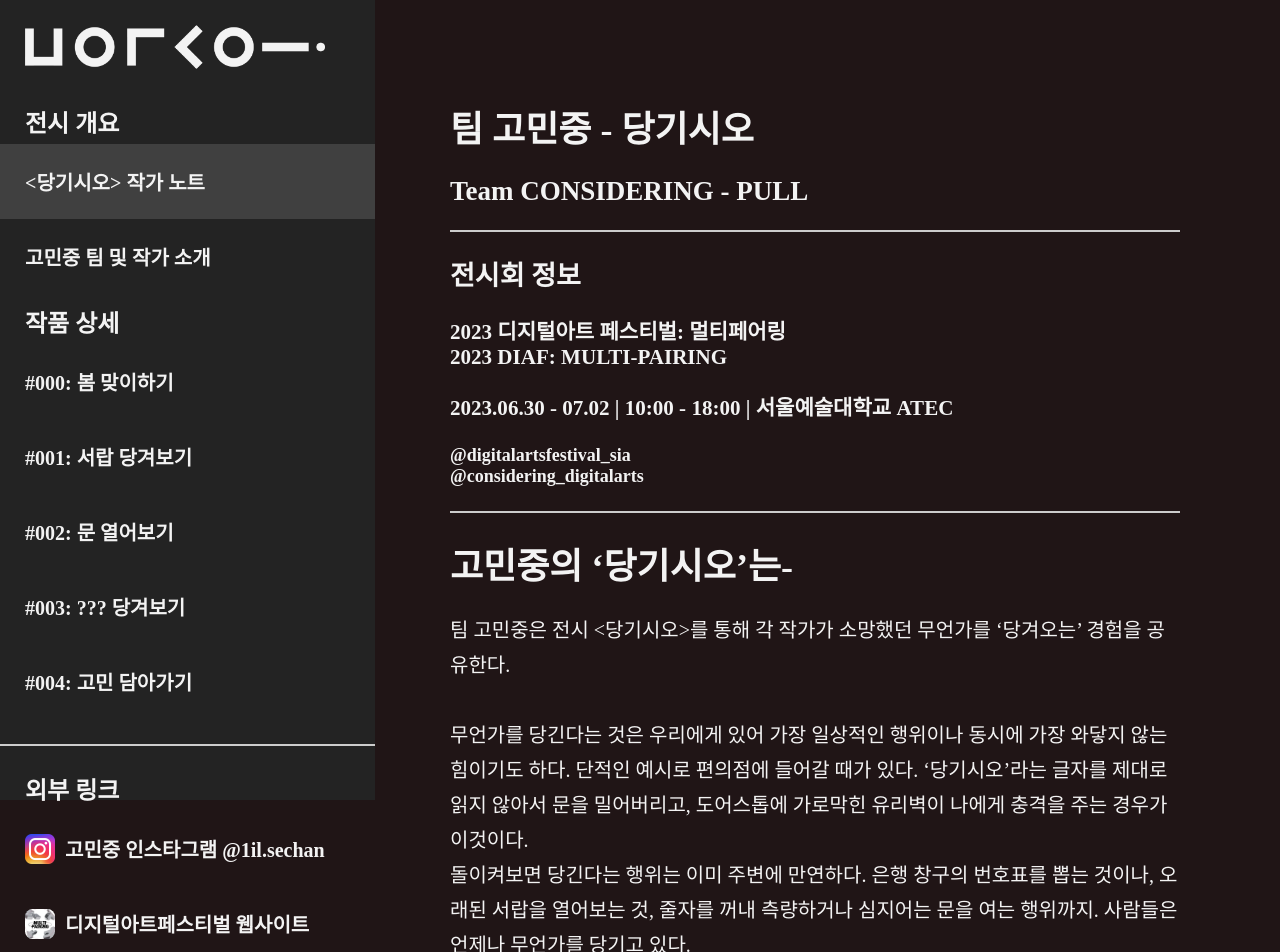
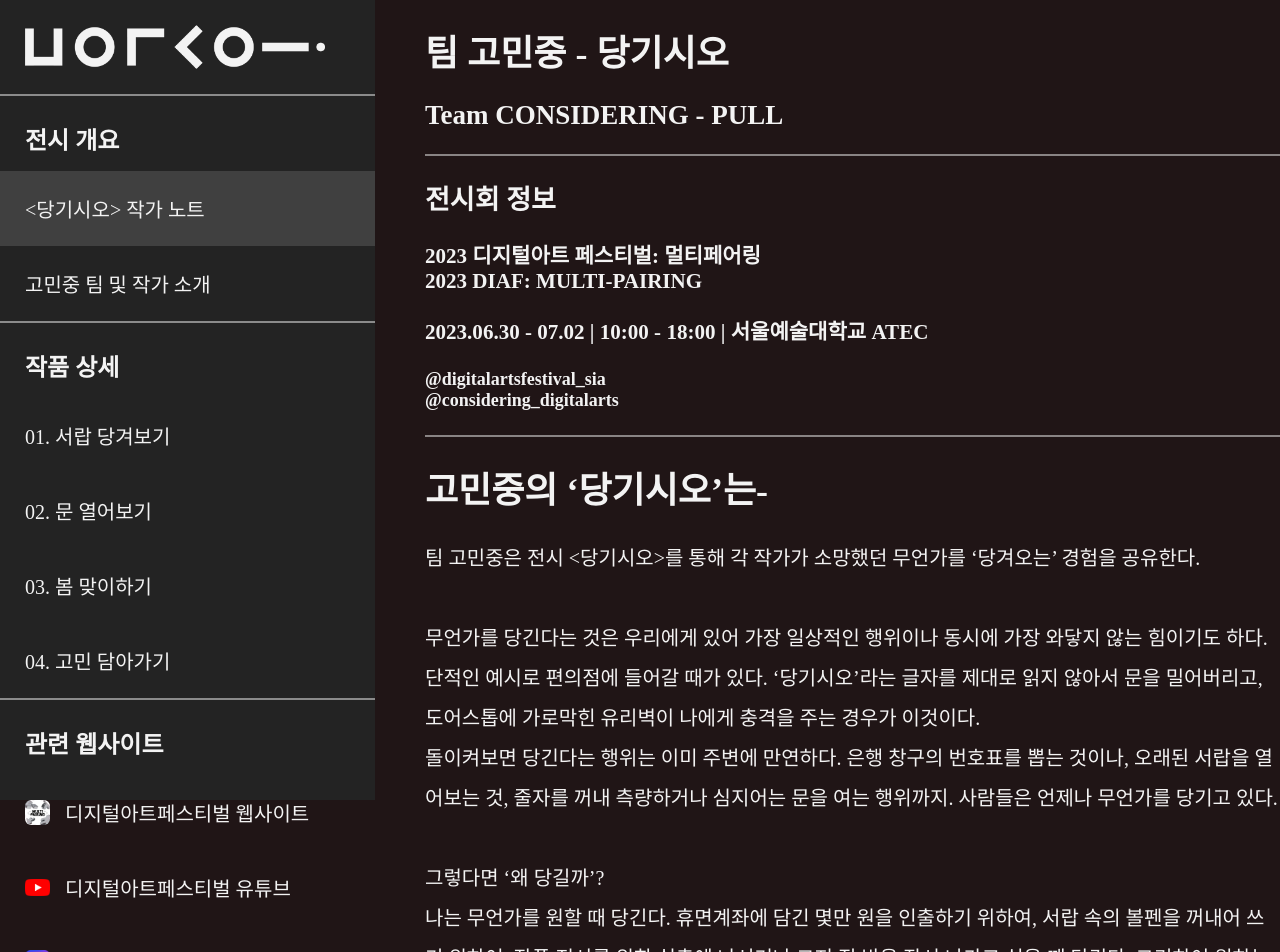
Before and after one commit to ktk-ring/pull-2023diaf, a React (Create React App) app: page / in a window 1280 px wide. Shown: the top 952 px of the page. Built offline with nearby package versions, Linux system fonts and the light colour scheme; a web font is replaced by a local one.

Commit message:
Update Works' Detail pages

```diff
--- a/package.json
+++ b/package.json
@@ -12,6 +12,7 @@
     "react-dom": "^18.2.0",
     "react-router-dom": "^6.12.0",
     "react-scripts": "5.0.1",
+    "react-youtube": "^10.1.0",
     "web-vitals": "^2.1.4"
   },
   "scripts": {
--- a/public/index.html
+++ b/public/index.html
@@ -14,7 +14,7 @@
     <title>고민중 당기시오 아카이빙</title>
   </head>
   <body>
-    <noscript>You need to enable JavaScript to run this app.</noscript>
+    <noscript>You need to enable JavaScript.</noscript>
     <div id="root"></div>
   </body>
 </html>
--- a/src/App.jsx
+++ b/src/App.jsx
@@ -3,17 +3,16 @@ import { Routes, Route, Link } from 'react-router-dom';
 
 import MainPage from './components/Statement';
 import Artist from './components/Artist';
-import Artwork000 from './components/Artworks/Artwork000';
-import Artwork001 from './components/Artworks/Artwork001';
-import Artwork002 from './components/Artworks/Artwork002';
-import Artwork003 from './components/Artworks/Artwork003';
-import Artwork004 from './components/Artworks/Artwork004';
+import Artwork000 from './components/Artworks/000.Spring';
+import Artwork001 from './components/Artworks/001.Drawer';
+import Artwork002 from './components/Artworks/002.Door';
+import Artwork004 from './components/Artworks/004.USB';
 
 import Buttons from './components/Buttons';
 
 const App = () => {
 
-  const [isWideScreen, setIsWideScreen] = useState(window.innerWidth >= 1200);
+  const [isWideScreen, setIsWideScreen] = useState(window.innerWidth > 1200);
   const [isNarrowScreen, setIsNarrowScreen] = useState(window.innerWidth < 768);
 
   const [activeButton, setActiveButton] = useState('main');
@@ -28,7 +27,7 @@ const App = () => {
   // 가변폭
   useEffect(() => {
     const handleResize = () => {
-      setIsWideScreen(window.innerWidth >= 1200);
+      setIsWideScreen(window.innerWidth > 1200);
       setIsNarrowScreen(window.innerWidth < 768);
       if (window.innerWidth > 768) {
         setIsExpanded(false);
@@ -85,11 +84,18 @@ const App = () => {
           <Routes>
             <Route path="/" element={<MainPage />} />
             <Route path="/artist" element={<Artist />} />
-            <Route path="/000" element={<Artwork000 />} />
-            <Route path="/001" element={<Artwork001 />} />
-            <Route path="/002" element={<Artwork002 />} />
-            <Route path="/003" element={<Artwork003 />} />
-            <Route path="/004" element={<Artwork004 />} />
+            <Route path="/000" element={<Artwork000
+              isWideScreen={isWideScreen}
+              isNarrowScreen={isNarrowScreen} />} />
+            <Route path="/001" element={<Artwork001
+              isWideScreen={isWideScreen}
+              isNarrowScreen={isNarrowScreen} />} />
+            <Route path="/002" element={<Artwork002
+              isWideScreen={isWideScreen}
+              isNarrowScreen={isNarrowScreen} />} />
+            <Route path="/004" element={<Artwork004
+              isWideScreen={isWideScreen}
+              isNarrowScreen={isNarrowScreen} />} />
           </Routes>
         </div>
       </div>
--- /dev/null
+++ b/src/components/Artworks/000.Spring.jsx
@@ -0,0 +1,115 @@
+import React, { useRef, useEffect, useState } from 'react';
+import YouTube from 'react-youtube';
+
+import Banner from '../../img/이은정의흔적.png';
+
+const Artwork000 = ({ isWideScreen, isNarrowScreen }) => {
+  const bannerRef = useRef(null);
+  const [bannerWidth, setBannerWidth] = useState((isWideScreen ? window.innerWidth - 375 : window.innerWidth));
+  const [bannerHeight, setBannerHeight] = useState(0);
+
+  useEffect(() => {
+    const image = new Image();
+    image.src = Banner;
+
+    image.onload = () => {
+      const width = image.width;
+      const height = image.height;
+      const calculatedWidth = (isWideScreen ? window.innerWidth - 375 : window.innerWidth); // 가로 크기 계산
+
+      setBannerWidth(calculatedWidth);
+      setBannerHeight((calculatedWidth / width) * height); // 이미지 비율에 맞게 높이 계산
+    };
+
+    const handleResize = () => {
+      const calculatedWidth = (isWideScreen ? window.innerWidth - 375 : window.innerWidth); // 가로 크기 계산
+
+      setBannerWidth(calculatedWidth);
+      setBannerHeight((calculatedWidth / image.width) * image.height); // 이미지 비율에 맞게 높이 계산
+    };
+
+    window.addEventListener('resize', handleResize);
+
+    return () => {
+      window.removeEventListener('resize', handleResize);
+    };
+  }, [isWideScreen]);
+
+  return (
+    <div title="03. 봄 맞이하기" description="봄 맞이하기에 관한 설명">
+      <div
+        className="banner"
+        ref={bannerRef}
+        style={{
+          backgroundImage: `linear-gradient(transparent, rgba(0, 0, 0, 1)), url(${Banner})`,
+          width: `${bannerWidth}px`,
+          height: `${bannerHeight}px`,
+          maxHeight: '1000px',
+          backgroundSize: `${bannerWidth}px ${bannerHeight}px`, // 배경 이미지 크기 조절
+          backgroundPosition: `${isWideScreen ? '375px' : 0} ${isWideScreen ? 0 : '75px'}`,
+          backgroundRepeat: 'no-repeat',
+          position: 'relative'
+        }}
+      >
+        <div style={{
+          position: 'absolute',
+          left: '0',
+          bottom: '0',
+          marginLeft: '50px',
+          backgroundColor: `transparent`,
+          textShadow: '0 0 15px rgba(0, 0, 0, 0.75)'
+        }}>
+          <h1>03. 봄 맞이하기</h1>
+          <p>밧줄을 당겨서 봄을 맞이하는 작품.</p></div>
+      </div>
+
+      <div className="main-content">
+        <h2>작품 작가노트</h2>
+
+        <p>
+          <YouTube
+            style={{
+              margin: '25px 0',
+            }}
+            videoId='iN9z5sfR6EI'
+            title='내 낡은 서랍 속의 바다'
+            opts={{
+              width: "360",
+              height: "360",
+              playerVars: {
+                autoplay: 0,
+                loop: 1,
+                rel: 0,
+                modestbranding: 1,
+              }
+            }}
+          />
+          어릴 적의 나에게 가장 큰 영감이 되던 것은 거실 책상 위 스피커에서 흘러나오던 어머니의 블로그 배경음악이었다. <br />
+          패닉의 1998년작 &lt;내 낡은 서랍 속의 바다&gt;를 좋아하셨다. <br />
+          이제 막 산수를 배우는 나이부터 이 노래의 가사를 외워 부르곤 했다. <br />
+          <br />
+          <strong>&lt;서랍 당겨보기&gt;</strong>는 패닉의 노랫말에서 영감을 받은 작업물이다. <br />
+          <br />
+          어린 시절부터 간직한 당신의 낡은 서랍 속에는 순수했던 자신만의 바다가 있을 것이다. <br />
+          그 때에는 참 꿈이 많았고, 내일을 걱정하지 않았다. <br />
+          <br />
+          서랍 속에 무엇이 있을지는 모르겠다. <br />
+          나의 책상을 당기면 오래된 지우개와 공책 몇 권, 연필 같은 것이 바다처럼 밀려온다. <br />
+          당신의 낡은 서랍 속에는 어떤 바다가, 어떤 숲이 있을까. <br />
+          <br />
+          그러니까 어떤 그리움과 추억이 있을까.<br />
+          <br />
+          <strong>&lt;서랍 당겨보기&gt;</strong>는 낡은 서랍 속 바다를 가진 당신을 위한 작업물이다.
+          <br />
+          <br />
+          <br />
+      <div className="divide" />
+        <h2>작품 이미지</h2>
+
+        </p>
+      </div>
+    </div>
+  );
+};
+
+export default Artwork000;
--- a/src/components/Artworks/Artwork000.jsx
+++ /dev/null
@@ -1,20 +0,0 @@
-import React from 'react';
-
-import Banner from '../../img/banner-placeholder.png';
-
-const Artwork000 = () => {
-  return (
-    <div title="000: 봄 맞이하기"
-    description="봄 맞이하기에 관한 설명">
-      <img src={Banner} alt="작품 이미지" className="banner-image"></img>
-      <div className="main-content">
-      <h2>000: 봄 맞이하기</h2>
-      <p>작품 000에 대한 세부 정보가 여기에 들어갑니다.
-      <br/><br/><br/><br/><br/><br/><br/><br/><br/><br/><br/><br/><br/><br/><br/><br/><br/><br/><br/><br/><br/><br/><br/><br/><br/><br/><br/><br/><br/><br/><br/><br/><br/><br/><br/><br/><br/><br/><br/><br/><br/><br/><br/><br/><br/><br/><br/><br/><br/><br/><br/><br/><br/><br/><br/><br/><br/><br/><br/><br/><br/><br/><br/><br/><br/><br/><br/><br/><br/><br/><br/><br/><br/><br/><br/><br/><br/><br/><br/><br/><br/><br/><br/><br/><br/><br/><br/><br/><br/><br/><br/><br/><br/><br/><br/><br/><br/><br/><br/><br/><br/><br/><br/><br/><br/><br/><br/><br/><br/><br/><br/><br/><br/><br/><br/><br/>
-      </p>
-      </div>
-    </div>
-  );
-};
-
-export default Artwork000;
--- a/src/components/Buttons.jsx
+++ b/src/components/Buttons.jsx
@@ -1,7 +1,6 @@
 import React from 'react';
 import { Link } from 'react-router-dom';
 
-import seoularts from '../img/seoularts.png';
 import pull from '../img/Logo_F3F3F3.png';
 import DIAF2023 from '../img/DIAF2023_Profile.webp';
 import Instagram from '../img/Instagram.png';
@@ -21,7 +20,9 @@ const Buttons = ({ activeButton, handleButtonClick, isWideScreen, isNarrowScreen
           </Link>
         </div>)}
 
+      <div className="divide" />
       <div className="category">{isWideScreen ? '전시 개요' : ''}</div>
+
       <Link to="/"
         className={`button ${activeButton === 'main' ? 'active' : ''}`}
         onClick={() => {
@@ -37,18 +38,11 @@ const Buttons = ({ activeButton, handleButtonClick, isWideScreen, isNarrowScreen
           handleButtonClick('artist')
           isNarrowScreen && setIsExpanded(false)
         }}>
-        {isWideScreen || isNarrowScreen ? '고민중 팀 및 작가 소개' : '팀 및 작가 소개'}
+        {isWideScreen || isNarrowScreen ? '고민중 팀 및 작가 소개' : '작가 소개'}
       </Link>
 
+      <div className="divide" />
       <div className="category">{isWideScreen ? '작품 상세' : ''}</div>
-      <Link to="/000"
-        className={`button ${activeButton === '000' ? 'active' : ''}`}
-        onClick={() => {
-          handleButtonClick('000')
-          isNarrowScreen && setIsExpanded(false)
-        }}>
-        {isWideScreen || isNarrowScreen ? '#000: 봄 맞이하기' : '봄 맞이하기'}
-      </Link>
 
       <Link to="/001"
         className={`button ${activeButton === '001' ? 'active' : ''}`}
@@ -56,7 +50,7 @@ const Buttons = ({ activeButton, handleButtonClick, isWideScreen, isNarrowScreen
           handleButtonClick('001')
           isNarrowScreen && setIsExpanded(false)
         }}>
-        {isWideScreen || isNarrowScreen ? '#001: 서랍 당겨보기' : '서랍 당겨보기'}
+        {isWideScreen || isNarrowScreen ? '01. 서랍 당겨보기' : '서랍'}
       </Link>
 
       <Link to="/002"
@@ -65,16 +59,16 @@ const Buttons = ({ activeButton, handleButtonClick, isWideScreen, isNarrowScreen
           handleButtonClick('002')
           isNarrowScreen && setIsExpanded(false)
         }}>
-        {isWideScreen || isNarrowScreen ? '#002: 문 열어보기' : '문 열어보기'}
+        {isWideScreen || isNarrowScreen ? '02. 문 열어보기' : '문'}
       </Link>
 
-      <Link to="/003"
-        className={`button ${activeButton === '003' ? 'active' : ''}`}
+      <Link to="/000"
+        className={`button ${activeButton === '000' ? 'active' : ''}`}
         onClick={() => {
-          handleButtonClick('003')
+          handleButtonClick('000')
           isNarrowScreen && setIsExpanded(false)
         }}>
-        {isWideScreen || isNarrowScreen ? '#003: ??? 당겨보기' : '???'}
+        {isWideScreen || isNarrowScreen ? '03. 봄 맞이하기' : '봄'}
       </Link>
 
       <Link to="/004"
@@ -83,29 +77,23 @@ const Buttons = ({ activeButton, handleButtonClick, isWideScreen, isNarrowScreen
           handleButtonClick('004')
           isNarrowScreen && setIsExpanded(false)
         }}>
-        {isWideScreen || isNarrowScreen ? '#004: 고민 담아가기' : '고민 담아가기'}
+        {isWideScreen || isNarrowScreen ? '04. 고민 담아가기' : '고민'}
       </Link>
 
 
       {isWideScreen && (
         <div style={{ width: '100%' }}>
-          <div className="divide" style={{ marginTop: 25, marginBottom: 25 }} />
-          <div className="category">외부 링크</div>
-          <Link to="https://instagram.com/1il.sechan"
-            target="blank" rel="noreferrer noopener"
-            className="button">
-            <img src={Instagram} alt="Instagram" className="external-link" />
-            고민중 인스타그램 @1il.sechan
-          </Link>
+          <div className="divide" />
+          <div className="category">관련 웹사이트</div>
 
           <Link to="https://www.youtube.com/@DIAF_ENTER"
             target="blank" rel="noreferrer noopener"
             className="button">
-            <img src={DIAF2023} alt="DIAF" className="external-link" style={{ borderRadius: '25%' }}/>
+            <img src={DIAF2023} alt="DIAF" className="external-link" style={{ borderRadius: '25%' }} />
             디지털아트페스티벌 웹사이트
           </Link>
 
-          <Link to="https://www.youtube.com/@DIAF_ENTER"
+          <Link to="https://www.youtube.com/@DIAF_MULTI-PAIRING"
             target="blank" rel="noreferrer noopener"
             className="button">
             <img src={YouTube} alt="YouTube" className="external-link" />
@@ -123,7 +111,7 @@ const Buttons = ({ activeButton, handleButtonClick, isWideScreen, isNarrowScreen
             target="blank" rel="noreferrer noopener"
             className="button">
             <img src={Instagram} alt="Instagram" className="external-link" />
-            디지털아트전공 인스타그램
+            디지털아트 전공 학회 인스타그램
           </Link>
         </div>
       )}
--- a/src/index.css
+++ b/src/index.css
@@ -21,21 +21,27 @@ a {
 }
 
 p {
-  font-weight: 500;
+  font-weight: 400;
   font-size: 20px;
-  line-height: 175%;
+  line-height: 200%;
 }
 
+.banner {
+  height: 500px;
+  background-attachment: fixed;
+}
 .banner-image {
   width: 100%;
 }
 .main {
   transition: all 0.3s ease;
   margin-top: 75px;
+  z-index: -1;
 }
 .main-content {
-  margin: 50px;
+  margin-left: 50px;
   text-align: left;
+  padding-bottom: 270px;
 }
 
 .profile-left {
@@ -49,11 +55,6 @@ p {
 
 .profile-image {
   width: 500px;
-}
-
-.divide {
-  width: 100%;
-  border-bottom: 2px solid #ccc;
 }
 
 .menu {
@@ -72,7 +73,7 @@ p {
   width: 2px;
   height: 25%;
   margin: 10px;
-  background-color: #ccc;
+  background-color: #f3f3f37f;
 }
 
 .button {
@@ -81,9 +82,9 @@ p {
   text-align: center;
   height: 25px;
   padding: 25px;
-  font-weight: 700;
+  font-weight: 500;
   font-size: 18px;
-  transition: background-color 0.3s ease;
+  transition: background-color 0.6s ease-out;
 }
 
 .button.active {
@@ -95,13 +96,14 @@ p {
 }
 
 .button-image-title {
+  display: flex;
   width: 120px;
   padding: 0 20px 0 20px;
 }
 
 .external-link {
-  width: 30px;
-  margin-right: 10px;
+  width: 25px;
+  margin-right: 15px;
 }
 
 .button-container {
@@ -111,15 +113,26 @@ p {
 }
 
 
-@media screen and (min-width: 1200px) {
+@media screen and (min-width: 1201px) {
   .app-container {
     flex-direction: row;
   }
 
+
   .main {
     width: 100%;
+    max-width: 100%;
+    margin-top: 0;
+    margin-left: 375px;
+  }
+  .main-content {
+    min-width: 100px;
     max-width: 1300px;
-    margin: 50px 50px 0 400px;
+  }
+
+  .divide {
+    width: 100%;
+    border-bottom: 2px solid #f3f3f37f;
   }
 
   .menu {
@@ -134,10 +147,10 @@ p {
   .category {
     width: auto;
     height: auto;
+    margin: 25px auto 15px 25px;
     background-color: rgba(0, 0, 0, 0);
-    margin: 10px 0 5px 25px;
     font-size: 24px;
-    font-weight: 800;
+    font-weight: 700;
   }
 
   .title {
@@ -146,11 +159,11 @@ p {
   }
 
   .button {
-    font-size: 20px;
+    width: 325px;
     display: flex;
     align-items: center;
     text-align: left;
-    width: 325px;
+    font-size: 20px;
   }
 
   .button-image-title {
```
Also changed, not shown: src/components/Artworks/Artwork003.jsx (deleted, +0 -20 lines), src/components/Artworks/001.Drawer.jsx (renamed from src/components/Artworks/Artwork001.jsx), src/components/Artworks/002.Door.jsx (renamed from src/components/Artworks/Artwork002.jsx), src/components/Artworks/004.USB.jsx (renamed from src/components/Artworks/Artwork004.jsx), src/img/이은정의흔적.png (added), 1 other file (tests, documents, lock files or other folders).
